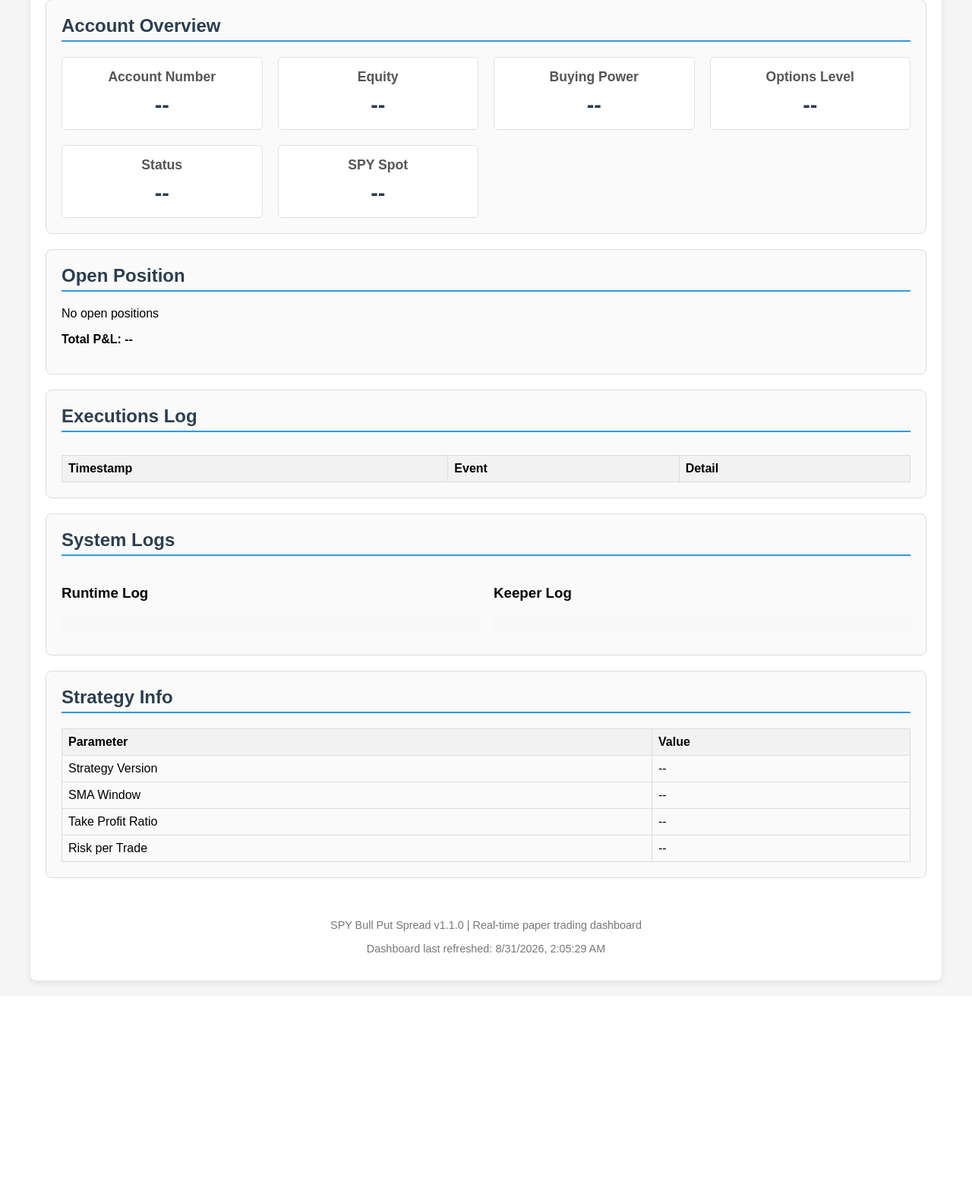
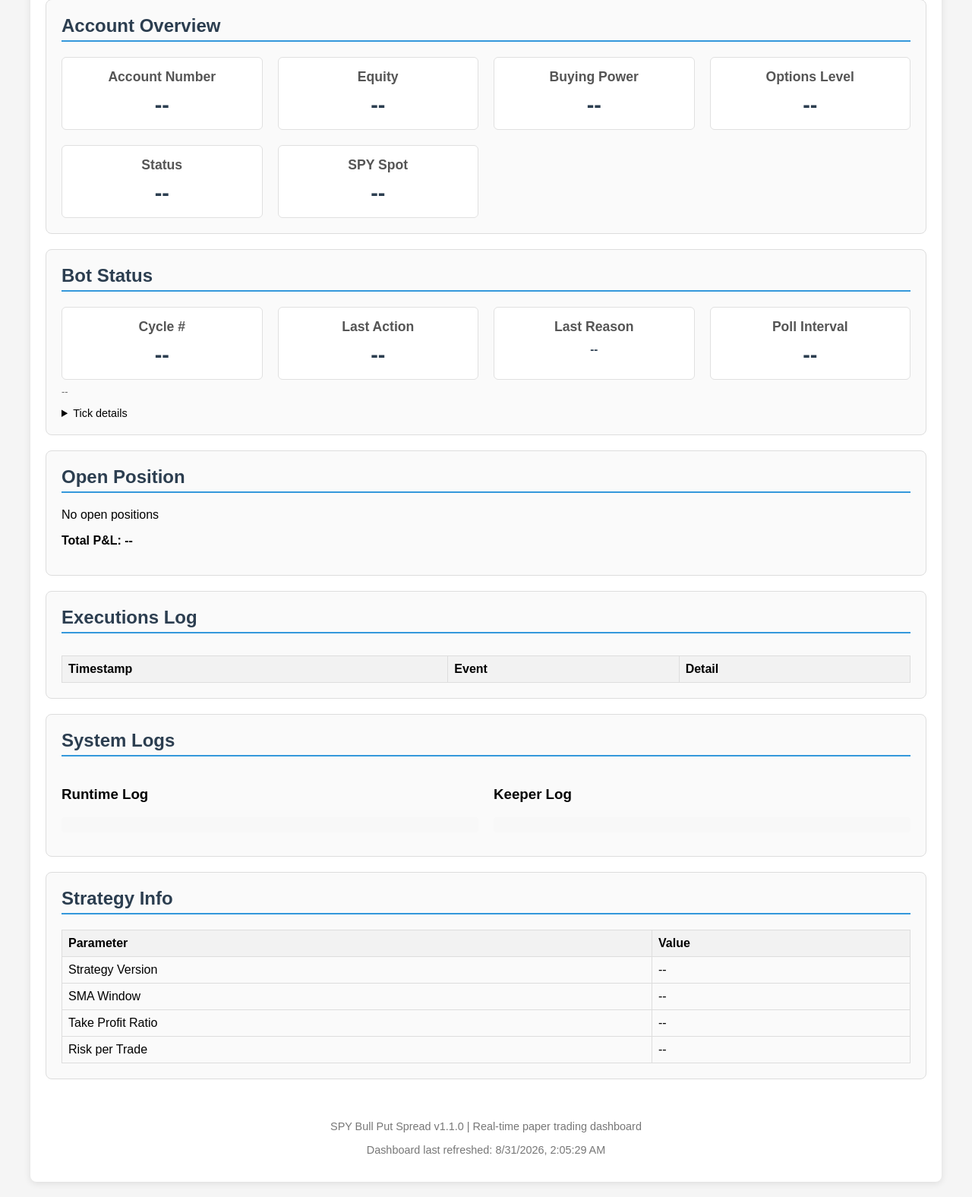
Before and after one commit to uzochukwuV/Alpacan, a FastAPI app: page / in a window 1280 px wide. Shown: the part 236-1812 px from the top of the page at 76% size. Before the commit the page ends 1535 px from the top, so only its background shows below. Run offline with FastAPI, Linux system fonts and the light colour scheme; lists and menus that the app fills with data are empty.

Commit message:
feat(bot): live ticker for cycle tracking + webapp endpoint
- strategy_runtime.py: writes strategy_ticker.json after each tick cycle
  (tick number, last reason, action taken or skipped, details) and increments
  a tick_counter.txt.
- webapp/main.py: new /api/ticker endpoint exposing bot status.
- webapp/templates/index.html: Bot Status card (cycle #, last action,
  reason, poll interval, tick details) + updateTicker() integration.

Co-authored-by: openhands <openhands@all-hands.dev>

```diff
--- a/webapp/main.py
+++ b/webapp/main.py
@@ -177,6 +177,32 @@ def api_executions(limit: int = 50):
     return {"executions": rows[:limit], "as_of": datetime.now(timezone.utc).isoformat()}
 
 
+@app.get("/api/ticker")
+def api_ticker():
+    """Live bot status: cycle count, last reason, last action."""
+    p = RUN_DIR / "strategy_ticker.json"
+    if not p.exists():
+        return {
+            "running": False,
+            "tick": 0,
+            "last_tick": None,
+            "reason": "no_ticks_yet",
+            "action": "idle",
+            "poll_seconds": 300,
+            "details": {},
+            "message": "Bot has not run any cycle yet (or this is a fresh serverless environment).",
+        }
+    try:
+        import json as _json
+        with p.open() as f:
+            d = _json.load(f)
+        d.setdefault("details", {})
+        d["running"] = True
+        return d
+    except Exception as e:
+        raise HTTPException(status_code=500, detail=f"failed to read ticker: {e}")
+
+
 @app.get("/api/logs")
 def api_logs():
     out = {}
--- a/webapp/templates/index.html
+++ b/webapp/templates/index.html
@@ -148,6 +148,33 @@
                     <p id="spy-spot">--</p>
                 </div>
             </div>
+        </div>
+
+        <div class="card">
+            <h2>Bot Status</h2>
+            <div class="grid">
+                <div class="metric">
+                    <h3>Cycle #</h3>
+                    <p id="bot-tick">--</p>
+                </div>
+                <div class="metric">
+                    <h3>Last Action</h3>
+                    <p id="bot-action">--</p>
+                </div>
+                <div class="metric">
+                    <h3>Last Reason</h3>
+                    <p id="bot-reason" style="font-size:0.95em;">--</p>
+                </div>
+                <div class="metric">
+                    <h3>Poll Interval</h3>
+                    <p id="bot-poll">--</p>
+                </div>
+            </div>
+            <p id="bot-last-tick" style="font-size:0.8em;color:#666;margin-top:8px;">--</p>
+            <details style="margin-top:8px;">
+                <summary style="cursor:pointer;font-size:0.9em;">Tick details</summary>
+                <pre id="bot-details" style="background:#f8f8f8;padding:10px;border-radius:4px;font-size:0.8em;overflow-x:auto;">--</pre>
+            </details>
         </div>
 
         <div class="card">
@@ -323,6 +350,16 @@
             }
         }
 
+        function updateTicker(data) {
+            document.getElementById('bot-tick').textContent = data.tick || '0';
+            document.getElementById('bot-action').textContent = data.action || '--';
+            document.getElementById('bot-action').className = data.action === 'executed' ? 'status-ok' : 'status-error';
+            document.getElementById('bot-reason').textContent = data.reason || '--';
+            document.getElementById('bot-poll').textContent = (data.poll_seconds || 300) + 's';
+            document.getElementById('bot-last-tick').textContent = data.last_tick ? 'Last tick: ' + new Date(data.last_tick).toLocaleString() : '--';
+            document.getElementById('bot-details').textContent = JSON.stringify(data.details || {}, null, 2);
+        }
+
         function updateStrategy(data) {
             const s = data.params || data;
             document.getElementById('strategy-version').textContent = s.version;
@@ -333,17 +370,19 @@
 
         async function updateAll() {
             try {
-                let acctResp, posResp, execResp, logsResp, stateResp;
+                let acctResp, posResp, execResp, logsResp, stateResp, tickerResp;
                 acctResp = await fetchJSON('/api/account');
                 posResp = await fetchJSON('/api/position');
                 execResp = await fetchJSON('/api/executions?limit=20');
                 logsResp = await fetchJSON('/api/logs');
                 stateResp = await fetchJSON('/api/state');
+                tickerResp = await fetchJSON('/api/ticker');
                 updateAccount(acctResp);
                 updatePosition(posResp);
                 updateExecutions(execResp);
                 updateLogs(logsResp);
                 updateStrategy(stateResp);
+                updateTicker(tickerResp);
                 document.getElementById('last-update').textContent = new Date().toLocaleString();
             } catch (error) {
                 console.error('Failed to update dashboard:', error);
```
Also changed, not shown: strategy_runtime.py (+57 -0 lines).
